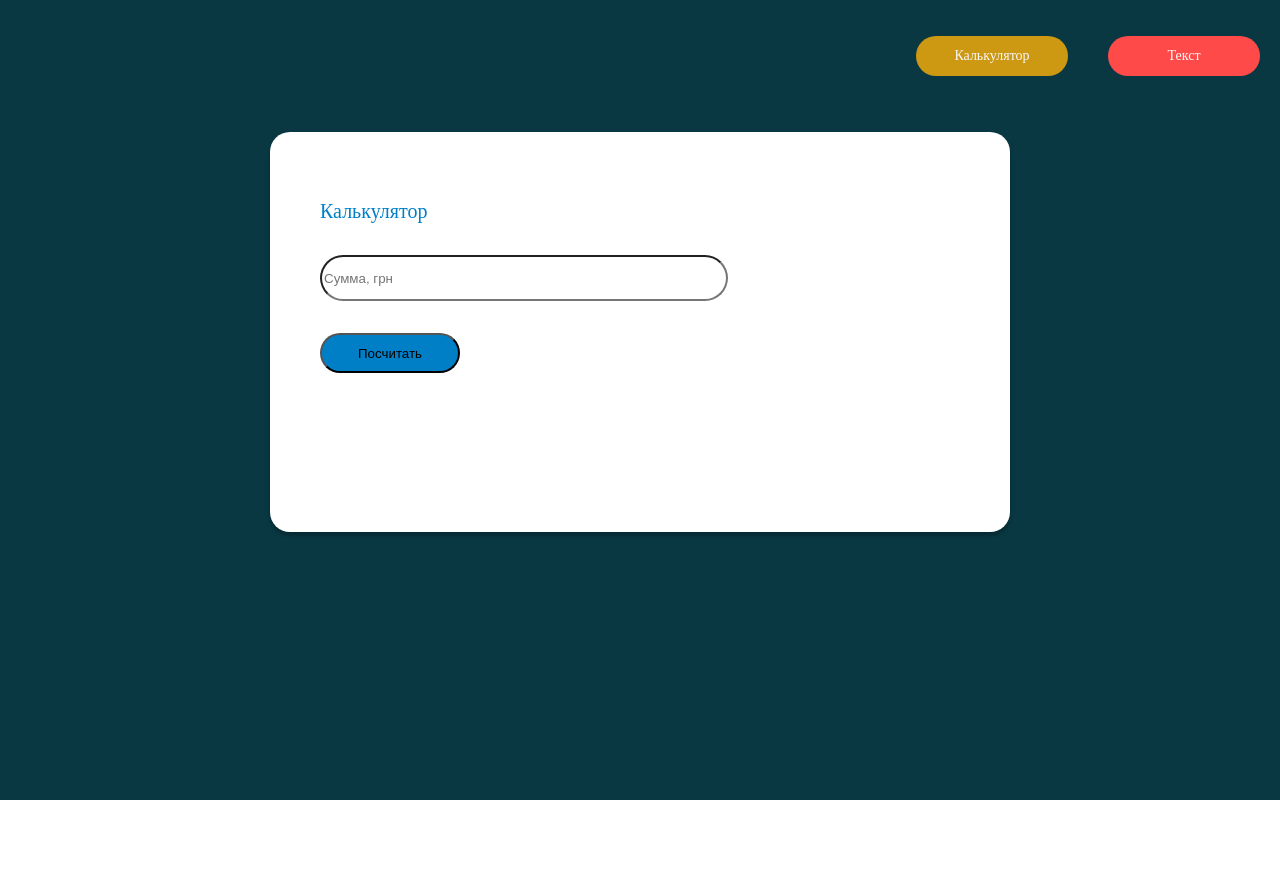
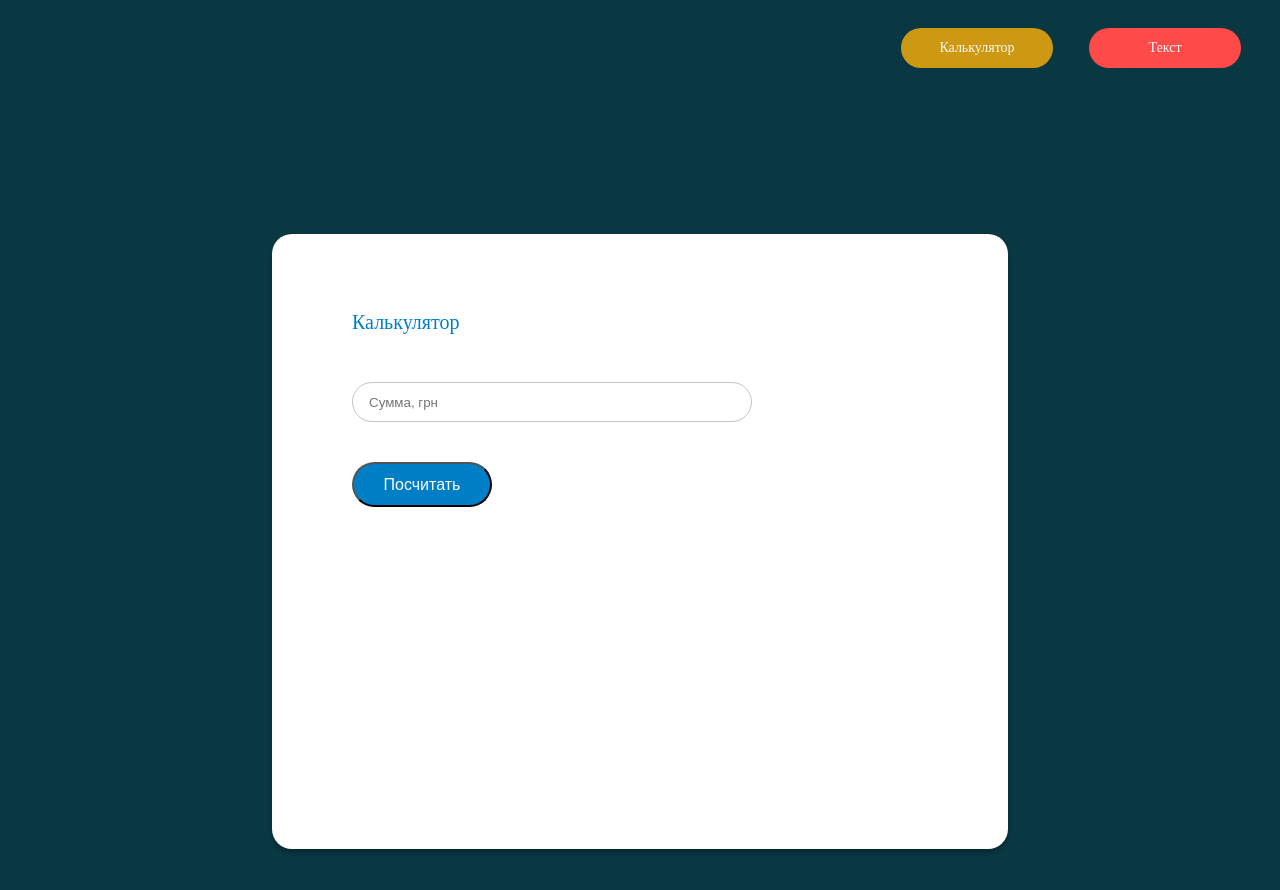
Before and after one commit to Aleks-Iv-coder/calc-exchange, a React (Create React App) app: page /calculator in a window 1280 px wide. Shown: the top 890 px of the page. Before the commit the page ends 800 px from the top, so only its background shows below. Built offline with nearby package versions, Linux system fonts and the light colour scheme.

Commit message:
modifed styles

```diff
--- a/package.json
+++ b/package.json
@@ -12,6 +12,7 @@
     "react-dom": "^17.0.1",
     "react-redux": "^7.2.2",
     "react-router-dom": "^5.2.0",
+    "react-router-redux": "^4.0.8",
     "react-scripts": "4.0.3",
     "redux": "^4.0.5",
     "redux-devtools-extension": "^2.13.8",
--- a/src/App.css
+++ b/src/App.css
@@ -1,9 +1,13 @@
 .App {
-  /* text-align: center; */
+  display: flex;
+  min-height: 100vh;
+  padding-bottom: 231px;
+
   background-color: #093843;
-  min-height: 100vh;
-  display: flex;
   color: white;
   flex-direction: column;
-  align-items: center;
 }
+
+/* .container {
+  position: absolute;
+} */
--- a/src/components/calculator/calculator.css
+++ b/src/components/calculator/calculator.css
@@ -1,16 +1,16 @@
 .calculator {
-    width: 50%;
-    height: 300px;
-    margin: 20px auto;
-    padding: 50px;;
+    max-width: 1129px;
+    width: 45%;
+    height: 515px;
+    margin: 0 auto;
+    padding: 50px 80px;
     background: #FFFFFF;
     box-shadow: 0px 4px 4px rgba(0, 0, 0, 0.25);
     border-radius: 20px;
-
-
 }
 
 .calcTitel {
+    margin: 26px 0 48px 0;
     font-family: Rubik;
     font-style: normal;
     font-weight: 500;
@@ -21,7 +21,7 @@
 }
 
 .form {
-    height: 50%;
+    height: auto;
     display: flex;
     flex-direction: column;
     justify-content: space-around;
@@ -29,23 +29,44 @@
 }
 
 .error {
+    margin-top: 8px;
+    padding-left: 16px;
+    font-size: 12px;
+    line-height: 14px;
     color: #f50909
 }
 
 .calcInput {
     width: 400px;
     height: 40px;
+    /* margin-bottom: 45px; */
+    padding-left: 16px;
+    border: 1px solid #C4C4C4;
 
-    border-radius: 30px;
+    box-sizing: border-box;
+    border-radius: 20px;
+    outline: none;
 }
 
 .calcAmount {
+    margin-top: 8px;
+    padding-left: 16px;
+    font-size: 16px;
+    line-height: 19px;
     color: #000000;
 }
 
 .calcBtn {
     width: 140px;
-    height: 40px;
+    height: 45px;
+    margin-top: 40px;
     background: #007FC7;
     border-radius: 25px;
+    outline: none;
+
+    color: #FFFFFF;
+    font-weight: 500;
+    font-size: 16px;
+    line-height: 19px;
+
 }
--- a/src/components/calculator/calculator.js
+++ b/src/components/calculator/calculator.js
@@ -42,8 +42,6 @@ export default function Calculator () {
         </span>
     );
 
-    // const spinner = loading ? <Spinner /> : null;
-
     return (
       <div className="calculator">
         {loading ? <Spinner /> : null}
@@ -71,14 +69,14 @@ export default function Calculator () {
             <form onSubmit={handleSubmit} className="form">
                 <input
                     className="calcInput"
-                    type="number"
+                    type="text"
                     name="userAmount"
                     onChange={(e) => {handleChange(e); clearAmount()}}
                     onBlur={handleBlur}
                     value={values.userAmount || ''}
                     placeholder='Сумма, грн'>
                 </input>
-                {touched.userAmount && errors.userAmount ? <p className="error">{errors.userAmount}</p> : null}
+                {touched.userAmount && errors.userAmount ? <span className="error">{errors.userAmount}</span> : null}
                 {calculation}
                 <button
                     className="calcBtn"
--- a/src/components/header/header.css
+++ b/src/components/header/header.css
@@ -8,14 +8,16 @@
     display: flex;
     align-items: center;
     list-style: none;
+    margin: 0;
     padding: 0;
 }
 
 .header-nav {
-    margin: 20px;
+    margin-top: 28px;
+    margin-bottom: 166px;
+    display: block;
     width: 152px;
-    height: 40px;
-    display: block;
+    /* height: 40px; */
 
 
     border-radius: 30px;
@@ -33,8 +35,10 @@
 
 .nav-calc {
     background: #CE9912;
+    margin-right: 36px;
 }
 
 .nav-text {
     background: #FF4A4A;
+    margin-right: 39px;
 }
--- a/src/components/header/header.js
+++ b/src/components/header/header.js
@@ -1,7 +1,7 @@
 import React from 'react';
 import './header.css';
 import {Link} from 'react-router-dom';
-// import {APP_ROUTES} from '../../routes/AppRouter';
+import {APP_ROUTES} from '../../routes/AppRouter';
 
 export default function Header () {
     return (
@@ -10,7 +10,7 @@ export default function Header () {
             <li >
               <Link
                 className="header-nav nav-calc"
-                to="/calculator">
+                to={APP_ROUTES.CALCULATOR}>
                 Калькулятор
               </Link>
             </li>
@@ -18,8 +18,8 @@ export default function Header () {
               <Link
                 className="header-nav nav-text"
                 to={{
-                  pathname: '/text',
-                  state: {id: 'id', date: new Date()}
+                  pathname: APP_ROUTES.TEXT,
+                  state: {id: 'My params', date: new Date()}
                 }}>Текст
               </Link>
             </li>
--- a/src/components/textPage/textPage.css
+++ b/src/components/textPage/textPage.css
@@ -1,8 +1,9 @@
 .text-page {
-    width: 50%;
-    height: 300px;
-    margin: 20px auto;
-    padding: 50px;
+    max-width: 1129px;
+    width: 45%;
+    height: 515px;
+    margin: 0 auto;
+    padding: 50px 80px;
     background: #FFFFFF;
     box-shadow: 0px 4px 4px rgba(0, 0, 0, 0.25);
     border-radius: 20px;
@@ -13,6 +14,7 @@
 }
 
 .text-title {
+    margin: 24px 0 42px 0;
     font-family: Rubik;
     font-style: normal;
     font-weight: 500;
@@ -23,9 +25,13 @@
 }
 
 .text-content {
+    width: 372px;
     font-family: Roboto;
     font-size: 16px;
     line-height: 19px;
-
     color: #000000;
 }
+
+.text-content p {
+    margin: 0;
+}
--- a/src/components/textPage/textPage.js
+++ b/src/components/textPage/textPage.js
@@ -1,14 +1,15 @@
 import React from 'react';
 import './textPage.css';
 
-export default function TextPage () {
+export default function TextPage ({id, date}) {
+
     return (
       <div className="text-page">
           <h2 className="text-title">Текстовая страница</h2>
           <div className="text-content">
             <p>Это простая текстовая страница для отображения параметров роута. Параметры: </p>
-            <p>- id: <span>xxxx</span> </p>
-            <p>- date: <span>xxxx</span></p>
+            <p>- id: <span>{id}</span> </p>
+            <p>- date: <span>{date.toDateString()}</span></p>
             <p></p>
           </div>
 
--- a/src/routes/AppRouter.js
+++ b/src/routes/AppRouter.js
@@ -14,11 +14,19 @@ export const AppRouter = () => {
         <Router>
             <div className="App">
                 <Header />
-                <Switch>
-                    <Redirect exact from='/' to={APP_ROUTES.CALCULATOR}/>
-                    <Route path={APP_ROUTES.CALCULATOR} component={Calculator}/>
-                    <Route path={APP_ROUTES.TEXT} component={TextPage} />
-                </Switch>
+                <div className="container">
+                    <Switch>
+                        <Redirect exact from='/' to={APP_ROUTES.CALCULATOR}/>
+                        <Route path={APP_ROUTES.CALCULATOR} component={Calculator}/>
+                        <Route path={APP_ROUTES.TEXT} render={
+                            ({location}) => {
+                                const {state} = location;
+                                return <TextPage  id={state.id} date={state.date}/>
+                            }
+                        } />
+                    </Switch>
+                </div>
+
             </div>
         </Router>
     )
--- a/src/services/spinner.js
+++ b/src/services/spinner.js
@@ -5,8 +5,8 @@ import './spinner.css';
 export default function  spinner () {
     return (
             <div className="spiner-content">
-                <div className="loadingio-spinner-double-ring-kr3lemgvfr9">
-                    <div className="ldio-wgsw9xd8g39">
+                <div className="loadingio-spinner-double-ring-5irekdubkf9">
+                    <div className="ldio-8y37tjyxhkt">
                         <div></div>
                         <div></div>
                         <div><div></div></div>
```
Also changed, not shown: src/services/spinner.css (+52 -60 lines), src/store/reducer.js (+8 -2 lines), 1 other file (tests, documents, lock files or other folders).
